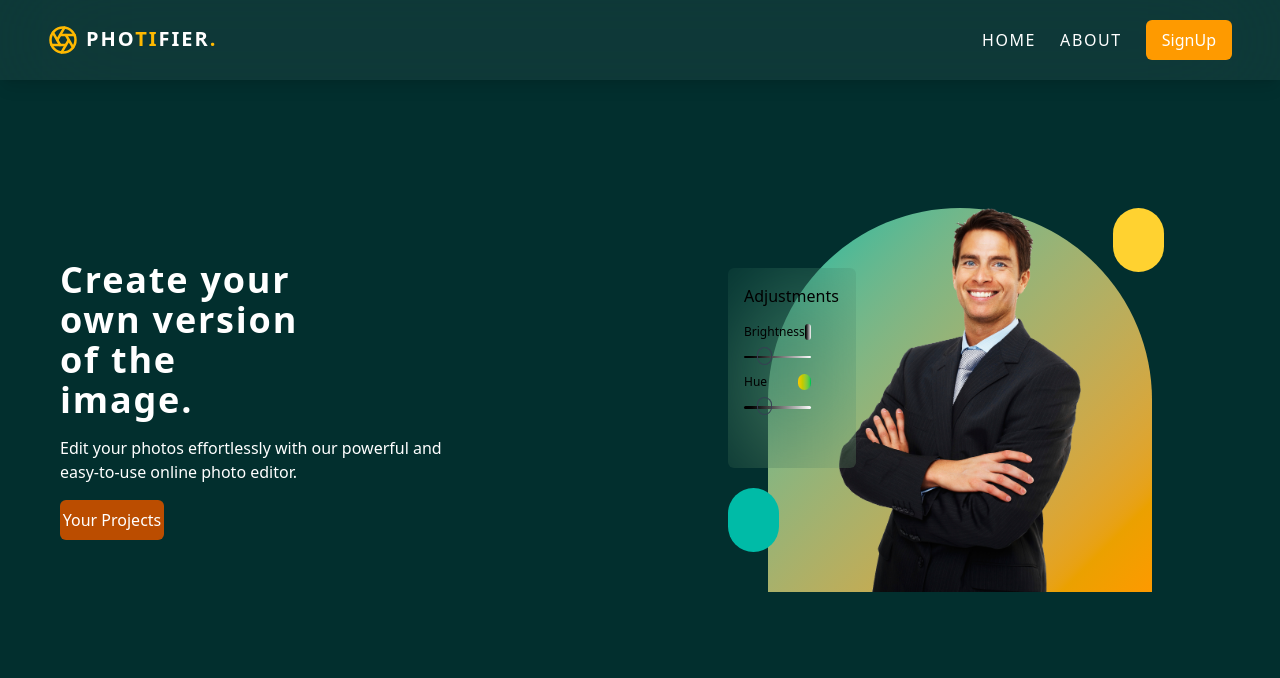
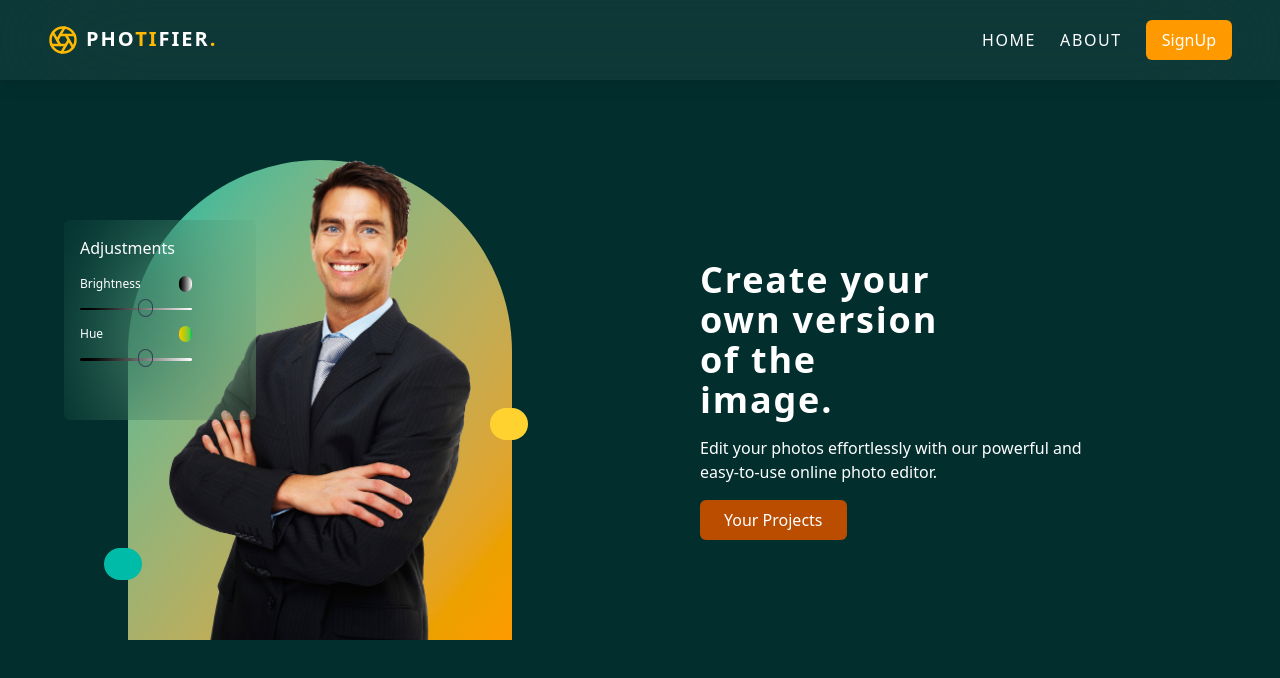
Before and after one commit to mainprins/photo-editor, a React (Vite) app in the folder frontend/: page / in a window 1280 px wide. Shown: the top 678 px of the page. Built offline with nearby package versions, Linux system fonts and the light colour scheme.

Commit message:
Made Landing page horizontally responsive

```diff
--- a/frontend/src/pages/LandingPage.jsx
+++ b/frontend/src/pages/LandingPage.jsx
@@ -2,18 +2,12 @@ import { Link } from "react-router-dom"
 
 const LandingPage = () => {
   return (
-    <div className='bg-teal-950 flex w-[100vw] h-[100vh] text-white'>
-        <div id="left" className='flex flex-col gap-[2vh] md:w-1/2 justify-center h-full px-15'>
-            <div id="top">
-                <h1 className='text-xl md:text-4xl tracking-wider font-semibold md:w-[20vw]'>Create your own version of the image.</h1>
-            </div>
-            <p className='md:w-[30vw] wrap text-md'>Edit your photos effortlessly with our powerful and easy-to-use online photo editor.</p>
-            <Link to={'/lists'}><button className='bg-amber-700 text-white py-2 md:w-[20%] rounded-md hover:bg-teal-600 cursor-pointer transition-colors duration-700'>Your Projects</button></Link>
-        </div>
-        <div id="right" className='hidden md:flex justify-center items-center md:w-1/2 h-full'>
-           <figure className=" bg-linear-to-br from-teal-500 to-amber-500 w-[30vw] h-[30vw] rounded-t-full relative">
+    <div className='bg-teal-950 flex flex-col md:flex-row w-[100vw] h-[100vh] text-white'>
+
+        <div id="right" className='flex justify-center items-center md:w-1/2 pt-12 xl:pt-0 h-[60vh] md:h-full'>
+           <figure className=" bg-linear-to-br from-teal-500 to-amber-500 w-[60vw] h-[40vh] xl:h-[60vh] xl:w-[30vw] sm:h-[40vh] sm:w-[40vw] rounded-t-full relative">
              <img src="/personPhotifier.png" alt="PersonLiking" className="object-contain w-full h-full scale-x-[-1]" />
-             <div className="backdrop-blur-3xl rounded-md absolute top-15 -left-10 w-[10vw] p-4 flex gap-4 flex-col text-black h-[25vh]">
+             <div className="hidden xl:flex backdrop-blur-3xl rounded-md absolute top-15 -left-16 w-[15vw] p-4 gap-4 flex-col text-white h-[25vh]">
                 <h4>Adjustments</h4>
                 <div className="flex w-[70%] justify-between">
                       <span className="text-xs">Brightness</span>
@@ -32,10 +26,17 @@ const LandingPage = () => {
                     <div className="rounded-full absolute ring-1 ring-gray-700 -top-2 right-10 w-[1vw] h-[2vh]"></div>
                 </div>
              </div>
-             <div className="bg-teal-500 w-[4vw] h-[8vh] rounded-full absolute bottom-10 -left-10"></div>
-             <div className="bg-amber-300 w-[4vw] h-[8vh] rounded-full absolute bottom-80 -right-3"></div>
+             <div className="hidden md:block bg-teal-500 w-[4vw] xl:w-[3vw] h-[4vh] rounded-full absolute bottom-15 -left-6 "></div>
+             <div className="hidden md:block bg-amber-300 w-[4vw] xl:w-[3vw]  h-[4vh] rounded-full absolute bottom-70 -right-4 xl:bottom-50"></div>
            </figure>
 
+        </div>
+        <div id="left" className='flex flex-col gap-[2vh] md:w-1/2 justify-center px-15'>
+            <div id="top">
+                <h1 className='text-xl md:text-4xl tracking-wider font-semibold md:w-[20vw]'>Create your own version of the image.</h1>
+            </div>
+            <p className='md:w-[30vw] wrap text-md'>Edit your photos effortlessly with our powerful and easy-to-use online photo editor.</p>
+            <Link to={'/lists'}><button className='bg-amber-700 text-white py-2 px-3 md:px-6 rounded-md hover:bg-teal-600 cursor-pointer transition-colors duration-700'>Your Projects</button></Link>
         </div>
     </div>
   )
```
